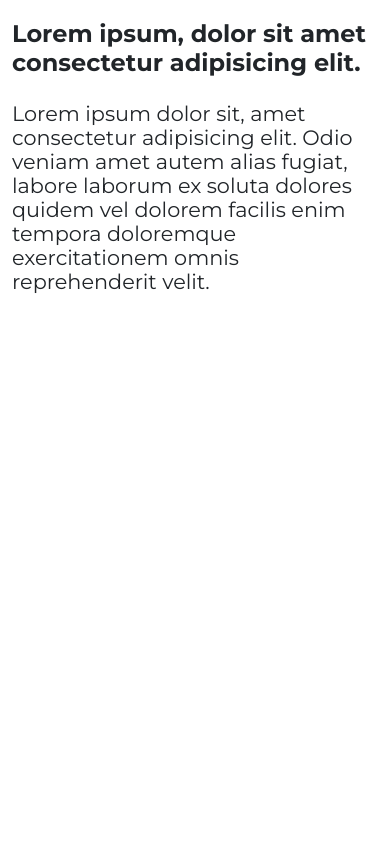
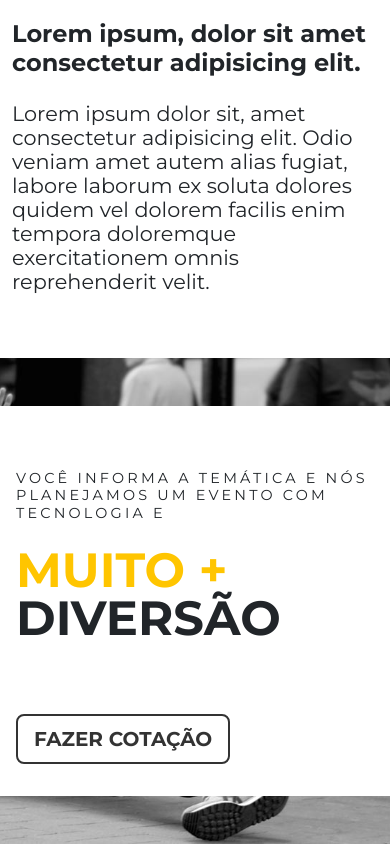
Before and after one commit to rafaelAugust0/StudiON, a React (Create React App) app: page / in a window 390 px wide. Shown: the part 1459-2303 px from the top of the page. Before the commit the page ends 1817 px from the top, so only its background shows below. Built offline with nearby package versions, Linux system fonts and the light colour scheme.

Commit message:
created new component for quotes with parallax effect (QUOTATION)

```diff
--- a/src/App.js
+++ b/src/App.js
@@ -6,6 +6,7 @@ import Header from './components/Header';
 import Carousel from './components/Carousel'
 import Counter from './components/Counter'
 import Institutional from "./components/Institutional";
+import Quotation from './components/Quotation';
 
 function App() {
   return (
@@ -14,6 +15,7 @@ function App() {
       <Carousel/>
       <Counter/>
       <Institutional/>
+      <Quotation/>
     </div>
   );
 }
--- /dev/null
+++ b/src/components/Quotation.js
@@ -0,0 +1,28 @@
+import React from "react";
+import { Container, Row, Col, Button } from "react-bootstrap";
+
+import Quote from '../images/quote.jpg';
+
+import './Quotation.scss'
+
+const Quotation = () => {
+
+    return (
+
+        <section className="quote" style={{backgroundImage: `url(${Quote})`}}>
+            <Container className="d-flex justify-content-lg-end">
+                <Row className="my-5 description">
+                    <Col className="px-3 py-3">
+                        <h6 className="pt-5">Você informa a temática  e nós planejamos um evento com tecnologia e</h6>
+                        <h2 className="pt-3 pb-5"><span className="title d-block">Muito +</span> diversão</h2>
+                        <Button variant="outline-warning" size="lg" className="my-3">
+                            Fazer cotação
+                        </Button>
+                    </Col>
+                </Row>
+            </Container>
+        </section>
+    )
+}
+
+export default Quotation;
--- /dev/null
+++ b/src/components/Quotation.scss
@@ -0,0 +1,58 @@
+section.quote {
+    background-size: cover;
+    background-position: center;
+    background-attachment: fixed;
+
+    & div.description {
+        width: 50%;
+        height: 450px;
+        background-color: #fff;
+
+        & h6 {
+            font-size: 0.9rem;
+            letter-spacing: 0.2rem;
+        }
+
+        & h2 {
+            font-size: 5rem;
+            font-weight: 700;
+            line-height: 5rem;
+
+            & span.title {
+                font-size: 5rem;
+                font-weight: 700;
+                line-height: 5rem;
+                color: #ffc500;
+            }
+        }
+
+        button {
+            font-family: 'Montserrat', sans-serif;
+            font-weight: 700;
+            text-transform: uppercase;
+            float: left;
+            color: #333;
+            border: 2px solid #333;
+            transition: 1s;
+        }
+    }
+    @media screen and (max-width:902px) {
+        & div.description {
+            width: unset;
+            height: unset;
+
+            & h2 {
+                font-size: 3rem;
+                font-weight: 700;
+                line-height: 3rem;
+
+                & span.title {
+                    font-size: 3rem;
+                    font-weight: 700;
+                    line-height: 3rem;
+                    color: #ffc500;
+                }
+            }
+        }
+    }
+}
```
Also changed, not shown: src/images/quote.jpg (added).
